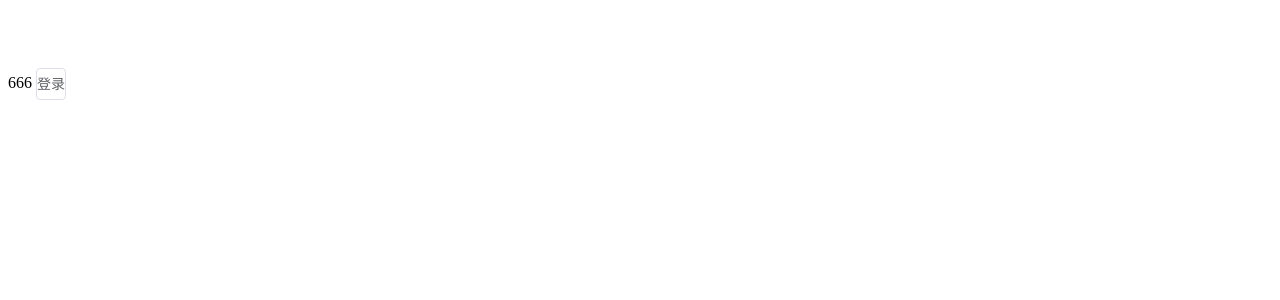
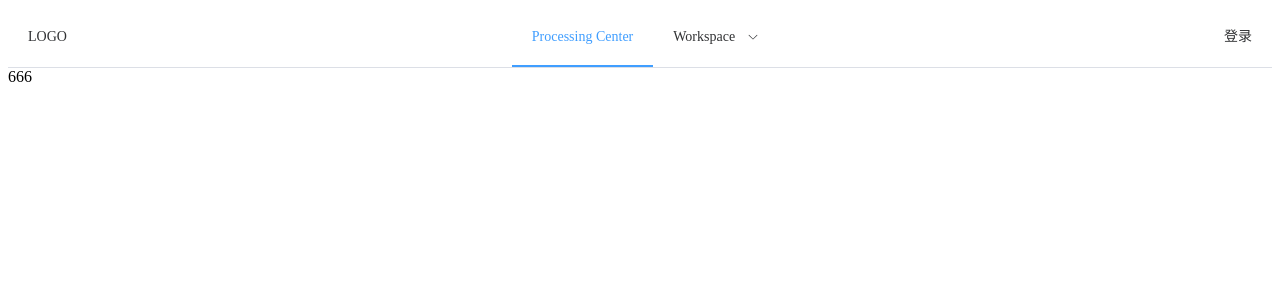
Before and after one commit to HASAXIN/hltx-civanccnty-owe-fe, a Vue app: page / in a window 1280 px wide. Shown: the top 300 px of the page. Built offline with nearby package versions, Linux system fonts and the light colour scheme.

Commit message:
新建文明古国官网顶部导航

```diff
--- a/components.d.ts
+++ b/components.d.ts
@@ -10,14 +10,15 @@ export {}
 declare module '@vue/runtime-core' {
   export interface GlobalComponents {
     ElButton: typeof import('element-plus/es')['ElButton']
+    ElCol: typeof import('element-plus/es')['ElCol']
     ElContainer: typeof import('element-plus/es')['ElContainer']
     ElFooter: typeof import('element-plus/es')['ElFooter']
     ElHeader: typeof import('element-plus/es')['ElHeader']
     ElMain: typeof import('element-plus/es')['ElMain']
     ElMenu: typeof import('element-plus/es')['ElMenu']
     ElMenuItem: typeof import('element-plus/es')['ElMenuItem']
+    ElRow: typeof import('element-plus/es')['ElRow']
     ElSubMenu: typeof import('element-plus/es')['ElSubMenu']
-    Qwe: typeof import('./src/components/qwe.vue')['default']
     RouterLink: typeof import('vue-router')['RouterLink']
     RouterView: typeof import('vue-router')['RouterView']
   }
--- a/index.html
+++ b/index.html
@@ -4,7 +4,7 @@
     <meta charset="UTF-8" />
     <link rel="icon" type="image/svg+xml" href="/vite.svg" />
     <meta name="viewport" content="width=device-width, initial-scale=1.0" />
-    <title>Vite + Vue + TS</title>
+    <title>文明古国</title>
   </head>
   <body>
     <div id="app"></div>
--- a/src/router/router.ts
+++ b/src/router/router.ts
@@ -12,10 +12,10 @@ const routes: Array<RouteRecordRaw> = [
     meta: { title: "文明古国" },
     component: () => import("../views/loginAndRegister/LoginAndRegister.vue"),
   },
-  // { path: "/", redirect: { name: "OweFeIndex" } },
+  { path: "/", redirect: { name: "HomePage" } },
 
   {
-    path: "/www",
+    path: "/OweFeIndex",
     name: "OweFeIndex",
     meta: { title: "文明古国" },
     component: () => import("../views/owefeindex/OweFeIndex.vue"),
@@ -28,7 +28,6 @@ const routes: Array<RouteRecordRaw> = [
       },
     ],
   },
-
 ];
 const router = createRouter({
   history: createWebHistory("/"),
--- a/src/views/homepage/HomePage.vue
+++ b/src/views/homepage/HomePage.vue
@@ -1,7 +1,6 @@
 <template>
   <div class=''>
     666
-    <el-button @clicl="$router.push('LoginAndRegister')">登录</el-button>
   </div>
 </template>
 
--- a/src/views/owefeindex/OweFeHeader.vue
+++ b/src/views/owefeindex/OweFeHeader.vue
@@ -1,9 +1,41 @@
 <template>
-  <div class=''></div>
+  <el-row>
+    <el-col>
+      <div class=''>
+        <el-menu :default-active="activeIndex" class="el-menu-demo" mode="horizontal" :ellipsis="false"
+          @select="handleSelect">
+          <el-menu-item index="0">LOGO</el-menu-item>
+          <div class="flex-grow" />
+          <el-menu-item index="1">Processing Center</el-menu-item>
+          <el-sub-menu index="2">
+            <template #title>Workspace</template>
+            <el-menu-item index="2-1">item one</el-menu-item>
+            <el-menu-item index="2-2">item two</el-menu-item>
+            <el-menu-item index="2-3">item three</el-menu-item>
+            <el-sub-menu index="2-4">
+              <template #title>item four</template>
+              <el-menu-item index="2-4-1">item one</el-menu-item>
+              <el-menu-item index="2-4-2">item two</el-menu-item>
+              <el-menu-item index="2-4-3">item three</el-menu-item>
+            </el-sub-menu>
+          </el-sub-menu>
+          <div class="flex-grow" />
+          <el-menu-item @click="$router.push('LoginAndRegister')">登录</el-menu-item>
+        </el-menu>
+      </div>
+    </el-col>
+  </el-row>
 </template>
 
 <script lang='ts' setup>
-// import { ref } from 'vue';
-
+import { ref } from 'vue';
+const activeIndex = ref('1')
+const handleSelect = (key: string, keyPath: string[]) => {
+  console.log(key, keyPath)
+}
 </script>
-<style lang='scss' scoped></style>
+<style lang='scss' scoped>
+.flex-grow {
+  flex-grow: 1;
+}
+</style>
```
